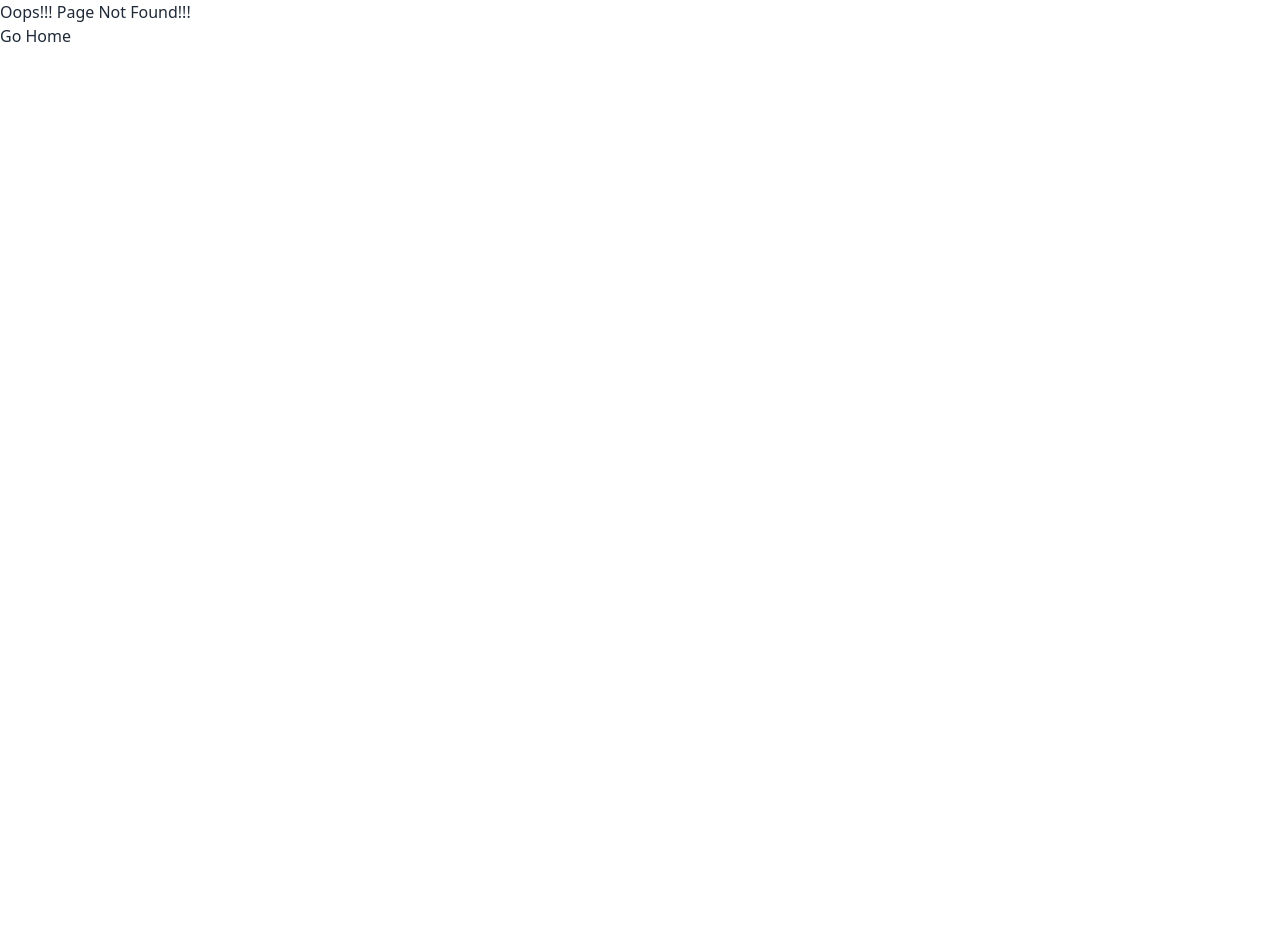
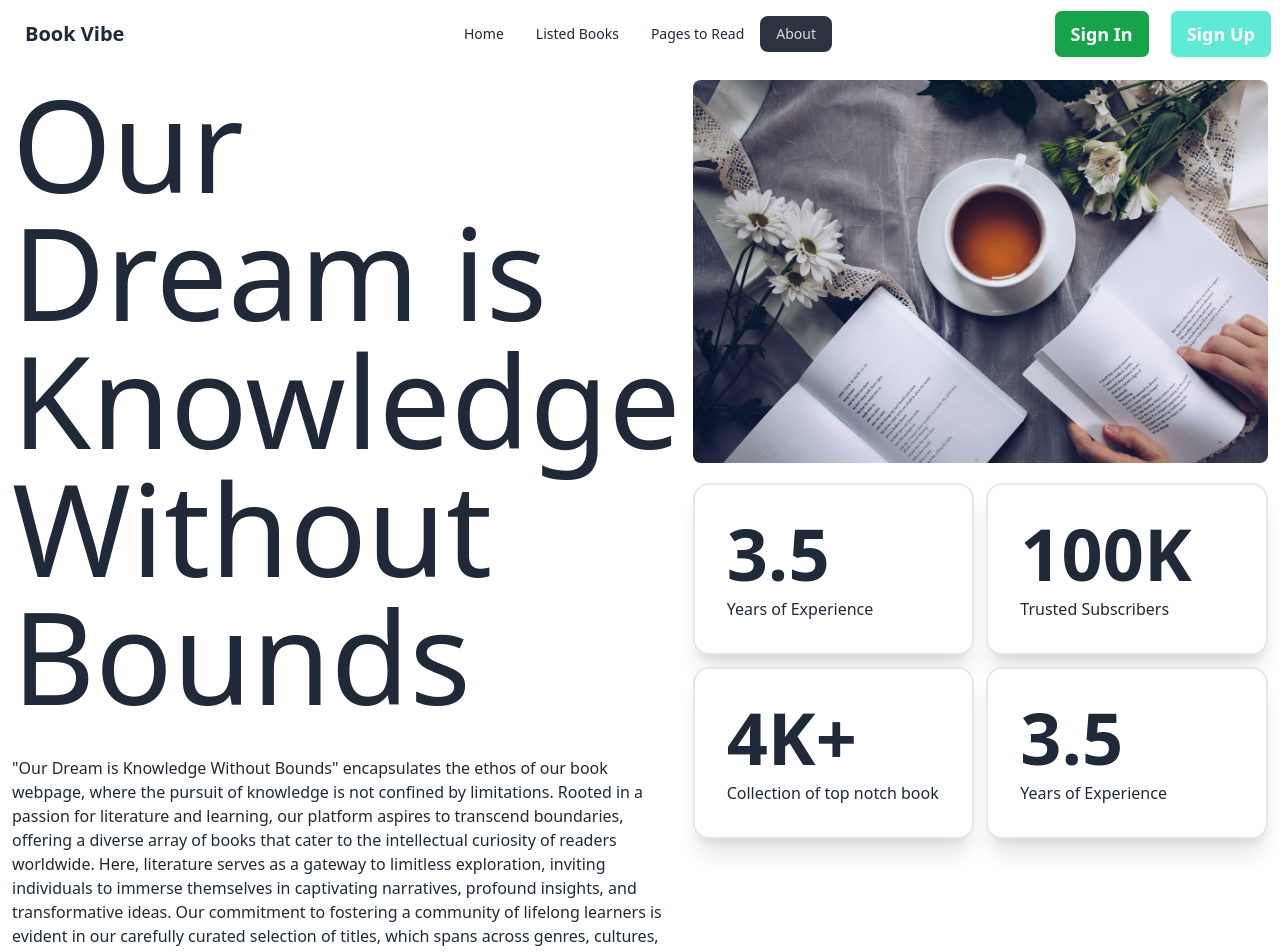
Before and after one commit to Deathknight101/Library, a React (Vite) app: page /about in a window 1280 px wide. Before the commit this address had no page. Shown: the top 952 px of the page. Before the commit the page ends 800 px from the top, so only its background shows below. Built offline with nearby package versions, Linux system fonts and the light colour scheme.

Commit message:
added about us page

```diff
--- /dev/null
+++ b/src/components/About/About.jsx
@@ -0,0 +1,56 @@
+
+
+const About = () => {
+    return (
+        <div>
+            <div className="p-3 flex lg:flex-row flex-col gap-3
+           ">
+                {/* left */}
+                <div className="flex-1 h-full">
+                    <h1 className="lg:text-9xl text-7xl text mb-9">Our Dream is Knowledge Without Bounds</h1>
+                    <p>
+                        "Our Dream is Knowledge Without Bounds" encapsulates the ethos of our book webpage, where the pursuit of knowledge is not confined by limitations. Rooted in a passion for literature and learning, our platform aspires to transcend boundaries, offering a diverse array of books that cater to the intellectual curiosity of readers worldwide. Here, literature serves as a gateway to limitless exploration, inviting individuals to immerse themselves in captivating narratives, profound insights, and transformative ideas. Our commitment to fostering a community of lifelong learners is evident in our carefully curated selection of titles, which spans across genres, cultures, and perspectives. Whether it's uncovering hidden gems, delving into timeless classics, or engaging with contemporary works, our webpage endeavors to ignite curiosity, inspire discovery, and cultivate a shared appreciation for the boundless power of knowledge found within the pages of a book.
+                    </p>
+                </div>
+                {/* right */}
+                <div className="flex-1 flex flex-col gap-5">
+                    <div className="">
+                        <img className="rounded-lg" src="/public/images/pexels.jpg" alt="" />
+                    </div>
+                    <div className="grid lg:grid-cols-2 gap-3">
+                        <div className="card  bg-base-100 shadow-xl border-2">
+                            <div className="card-body">
+                                <h2 className="card-title text-7xl">3.5</h2>
+                                <p>Years of Experience</p>
+
+                            </div>
+                        </div>
+                        <div className="card  bg-base-100 shadow-xl border-2">
+                            <div className="card-body">
+                                <h2 className="card-title text-7xl">100K</h2>
+                                <p>Trusted Subscribers</p>
+
+                            </div>
+                        </div>
+                        <div className="card  bg-base-100 shadow-xl border-2">
+                            <div className="card-body">
+                                <h2 className="card-title text-7xl">4K+</h2>
+                                <p>Collection of top notch book</p>
+
+                            </div>
+                        </div>
+                        <div className="card  bg-base-100 shadow-xl border-2">
+                            <div className="card-body">
+                                <h2 className="card-title text-7xl">3.5</h2>
+                                <p>Years of Experience</p>
+
+                            </div>
+                        </div>
+                    </div>
+                </div>
+            </div>
+        </div>
+    );
+};
+
+export default About;
--- a/src/components/Header/Navbar.jsx
+++ b/src/components/Header/Navbar.jsx
@@ -6,6 +6,7 @@ const Navbar = () => {
         <li><NavLink to="/">Home</NavLink></li>
         <li><NavLink to="/listedbooks">Listed Books</NavLink></li>
         <li><NavLink to="/pages">Pages to Read</NavLink></li>
+        <li><NavLink to="/about">About</NavLink></li>
 
     </>
 
--- a/src/main.jsx
+++ b/src/main.jsx
@@ -13,6 +13,7 @@ import ListedBooks from './components/ListedBooks/ListedBooks';
 import PagesRead from './components/PagesRead/PagesRead';
 import ErrorPage from './components/ErrorPage/ErrorPage';
 import BookDetails from './components/BookDetails/BookDetails';
+import About from './components/About/About';
 const router = createBrowserRouter([
   {
     path: "/",
@@ -26,18 +27,23 @@ const router = createBrowserRouter([
       {
         path: '/listedbooks',
         element: <ListedBooks></ListedBooks>,
-        loader: ()=>fetch(`/Books.json`)
+        loader: () => fetch(`/Books.json`)
       },
       {
         path: '/pages',
         element: <PagesRead></PagesRead>,
-        loader: ()=>fetch(`/Books.json`)
+        loader: () => fetch(`/Books.json`)
       },
       {
         path: '/book/:id',
         element: <BookDetails></BookDetails>,
-        loader: ()=>fetch(`/Books.json`)
+        loader: () => fetch(`/Books.json`)
+      },
+      {
+        path: '/about',
+        element: <About></About>,
       }
+
     ]
   },
 ]);
```
